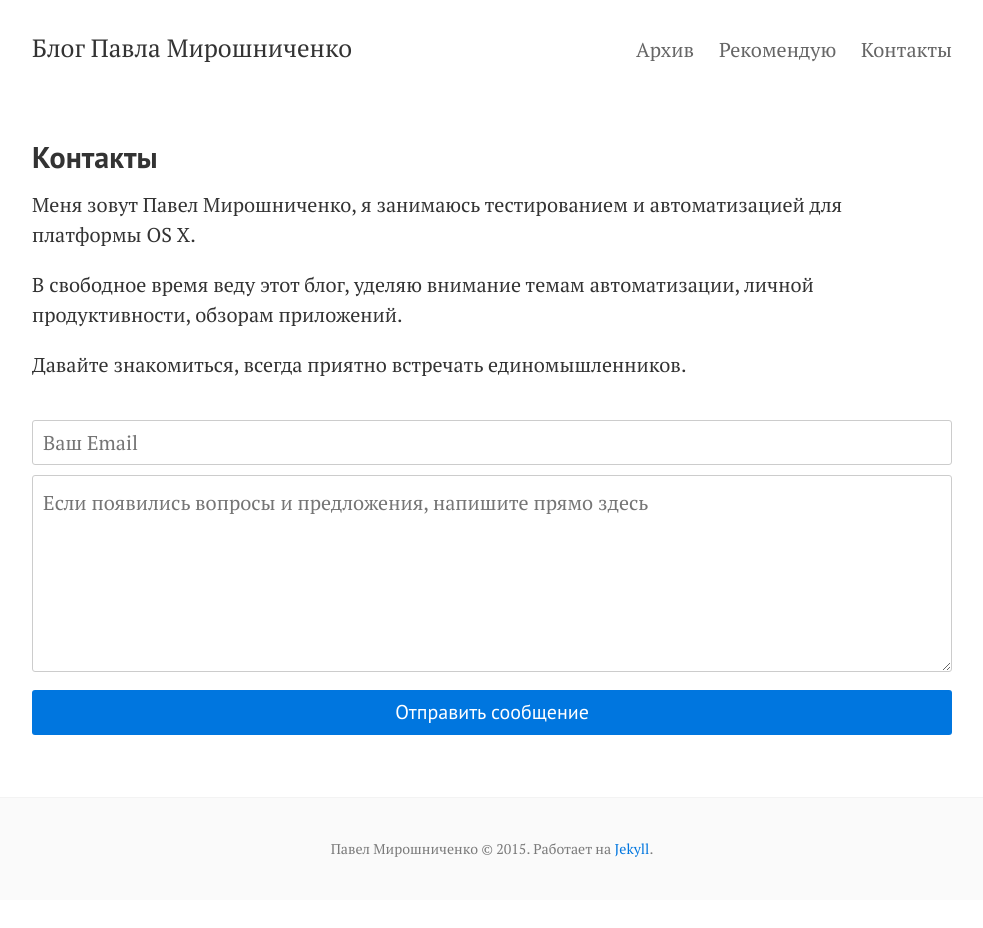
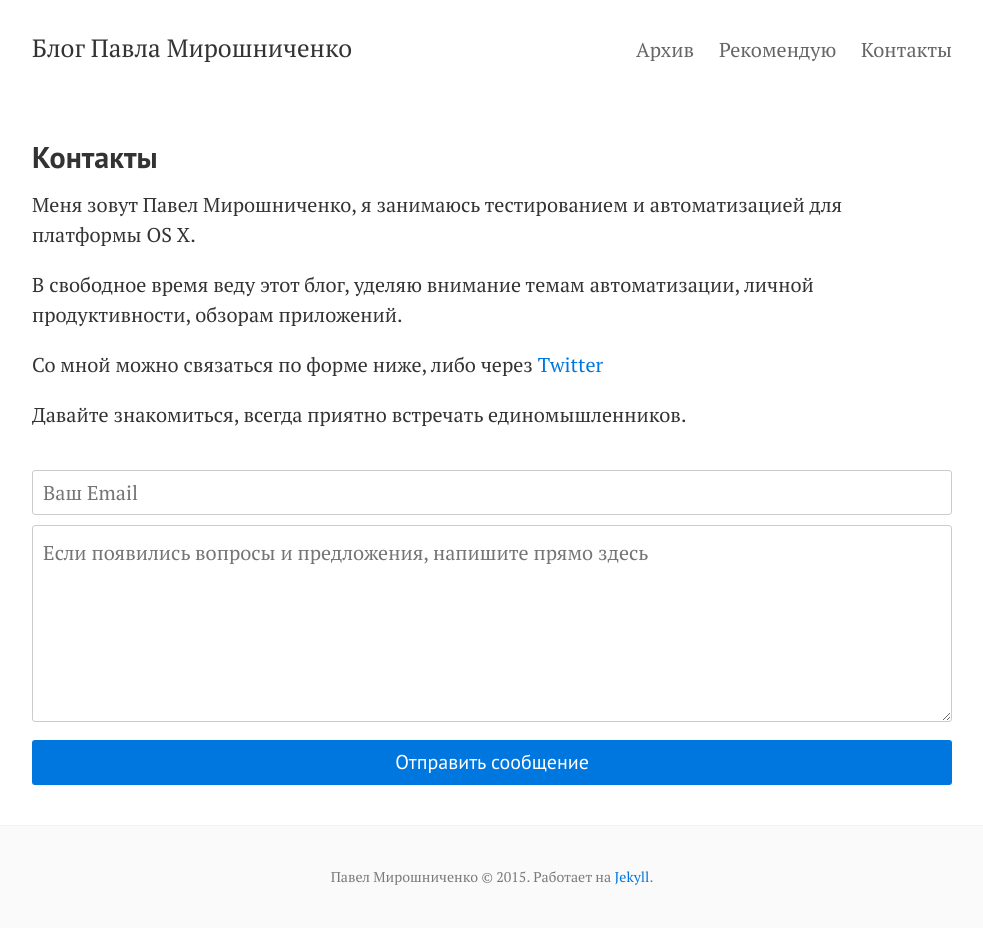
Before and after one commit to facetheheat/facetheheat.github.io, a Jekyll site: the page built from contact.html, in a window 1280 px wide. Shown: the whole page, without its empty margins (148-1131 px from the left). Built offline with Jekyll 4.4.1, drawn with Linux system fonts in a browser that asks for light colours; before the commit the page ends 900 px from its top, so only the background shows below that.

Commit message:
Minor fixes

```diff
--- a/_posts/2016-05-04-aerostat.markdown
+++ b/_posts/2016-05-04-aerostat.markdown
@@ -12,7 +12,7 @@ tags:
 
 
 # Время для полёта
-Полеты на воздушном шаре можно проводить в любое время года, но есть особенности «зимнего» и «летнего» периодов.  Летом, когда солнце прогревает воздух, полеты проводятся два раза в сутки - до восхода солнца и перед закатом. Связано это с тем, что в прогретом воздухе много порывов ветров от нагретой солнцем земной поверхности. Шар будет «бросать» вверх или вниз, без возможности контролировать этот процесс. Поэтому полеты принято разделять на «утренние» или «вечерние».
+Полеты на воздушном шаре можно проводить в любое время года, но есть особенности «зимнего» и «летнего» периодов.  Летом, когда солнце прогревает воздух, полеты проводятся два раза в сутки — на рассвете и на закате. Связано это с тем, что поверхность земли прогревается неравномерно, появляется много мест  которые формируют появление мощных восходящих и нисходящих потоков из-за которых шар будет «бросать» вверх или вниз, без возможности контролировать этот процесс. Поэтому полеты принято разделять на «утренние» или «вечерние». Зимой полеты можно проводить в любое время, только шар плывает над облаками.
 
 Для первого путешествия мы выбрали вечерний полет, т.к. было много неизвестных факторов, из основных - погода.
 
--- a/contact.html
+++ b/contact.html
@@ -10,6 +10,11 @@ permalink: /contact/
 <p>
 В свободное время веду этот блог, уделяю внимание темам автоматизации, личной продуктивности, обзорам приложений.
 </p>
+
+<p>
+Со мной можно связаться по форме ниже, либо через <a href="https://twitter.com/previewthenew">Twitter</a>
+</p>
+
 
 <p>
 Давайте знакомиться, всегда приятно встречать единомышленников.
```
